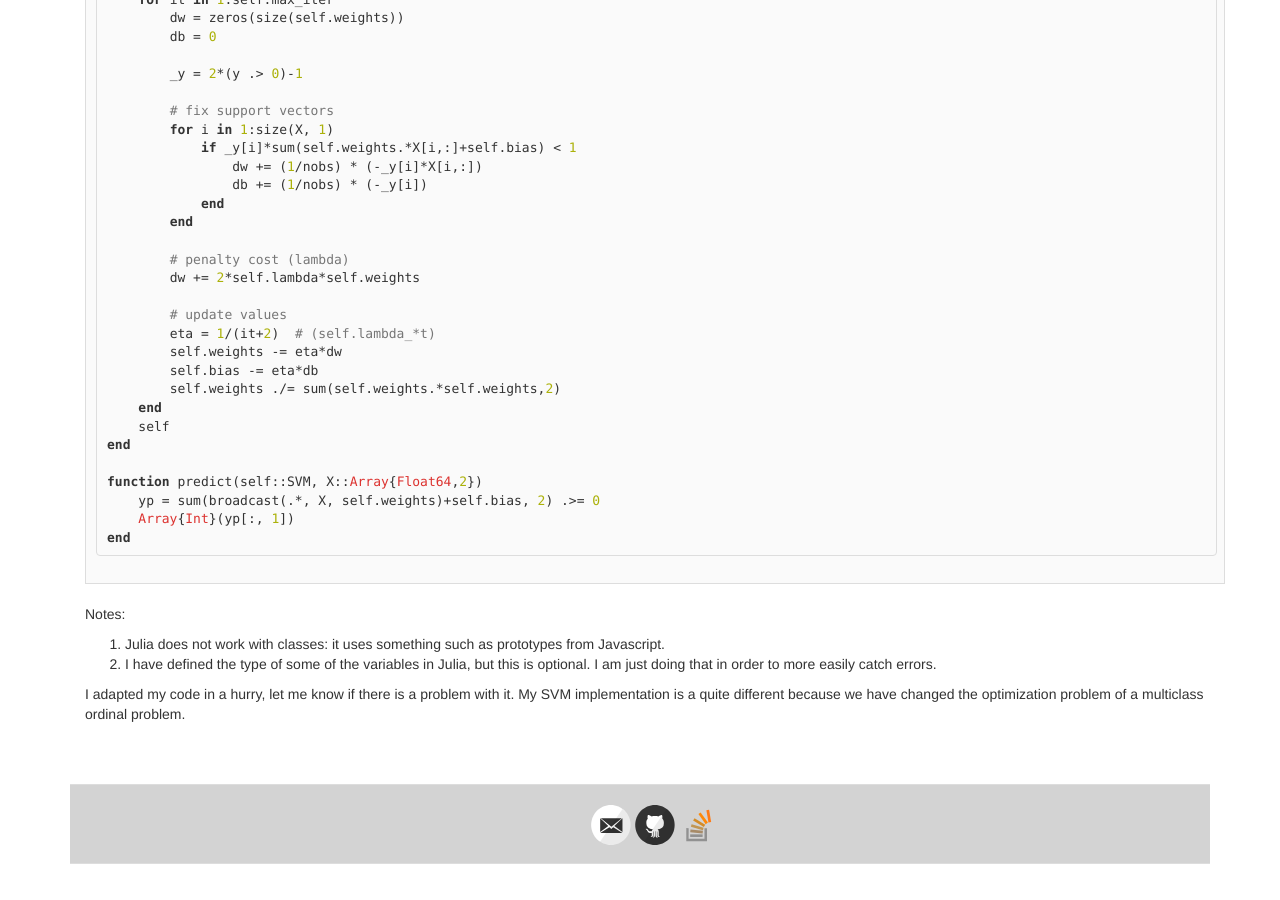
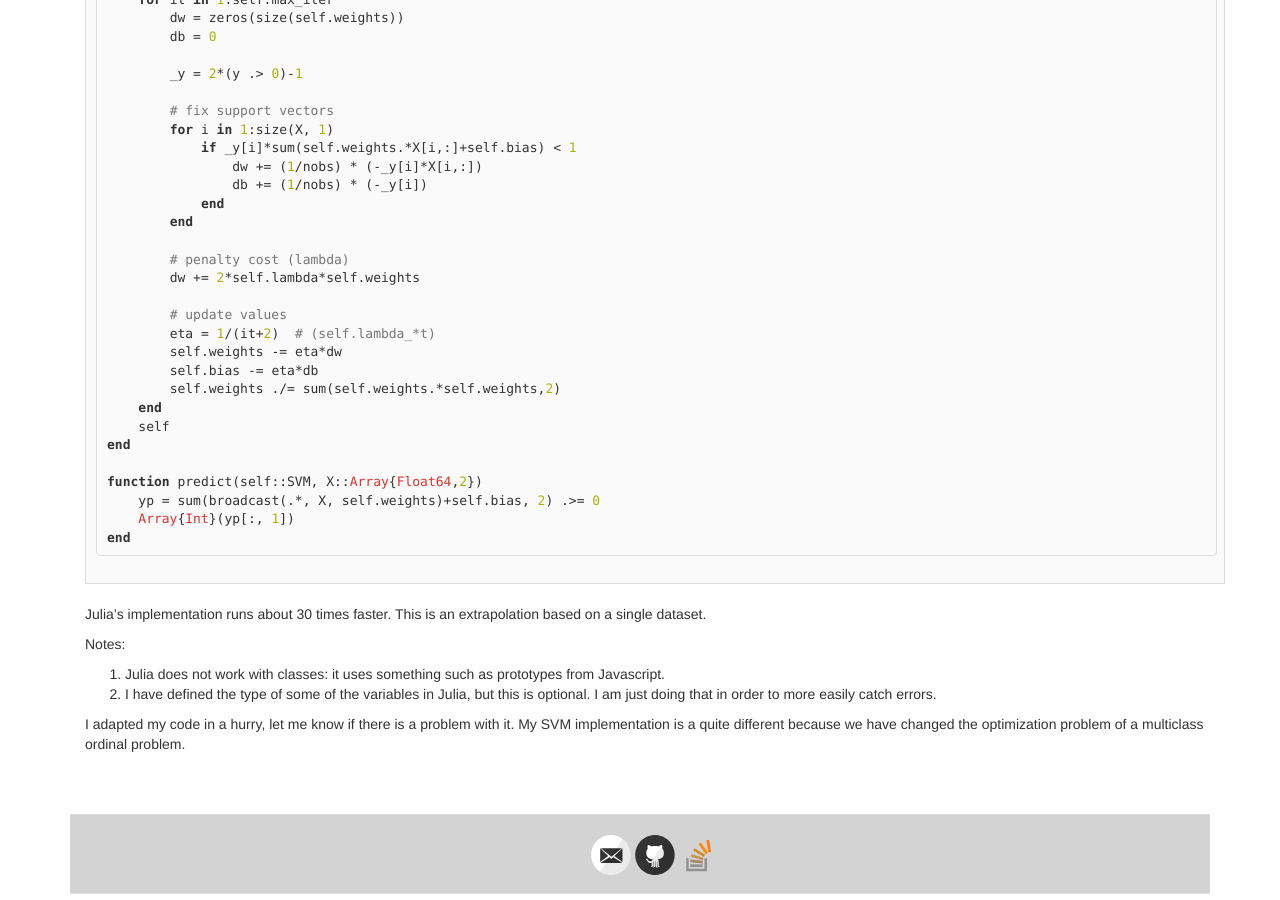
Before and after one commit to rpmcruz/rpmcruz.github.io, a Jekyll site: the page built from _posts/2017-06-25-julia-vs-python.md, in a window 1280 px wide and 900 px high, scrolled down 1911 px. Built offline with Jekyll 4.4.1, drawn with Linux system fonts in a browser that asks for light colours; formulas are drawn with MathJax 3; comment, search, counter and statistics services are not loaded; before the commit the page ends 2781 px from its top, so only the background shows below that.

Commit message:
Julia times.

````diff
--- a/_posts/2017-06-25-julia-vs-python.md
+++ b/_posts/2017-06-25-julia-vs-python.md
@@ -105,6 +105,8 @@ function predict(self::SVM, X::Array{Float64,2})
 end
 ```
 
+Julia's implementation runs about 30 times faster. This is an extrapolation based on a single dataset.
+
 Notes:
 
 1. Julia does not work with classes: it uses something such as prototypes from Javascript.
````
